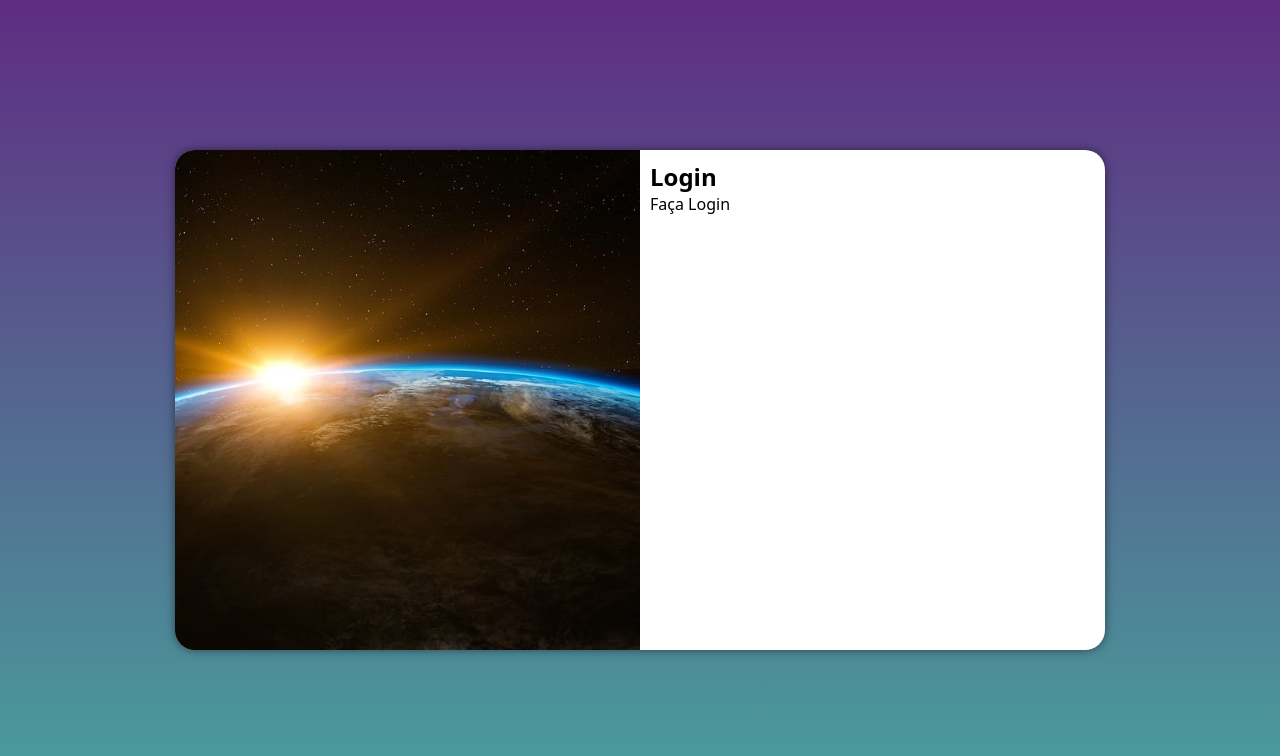
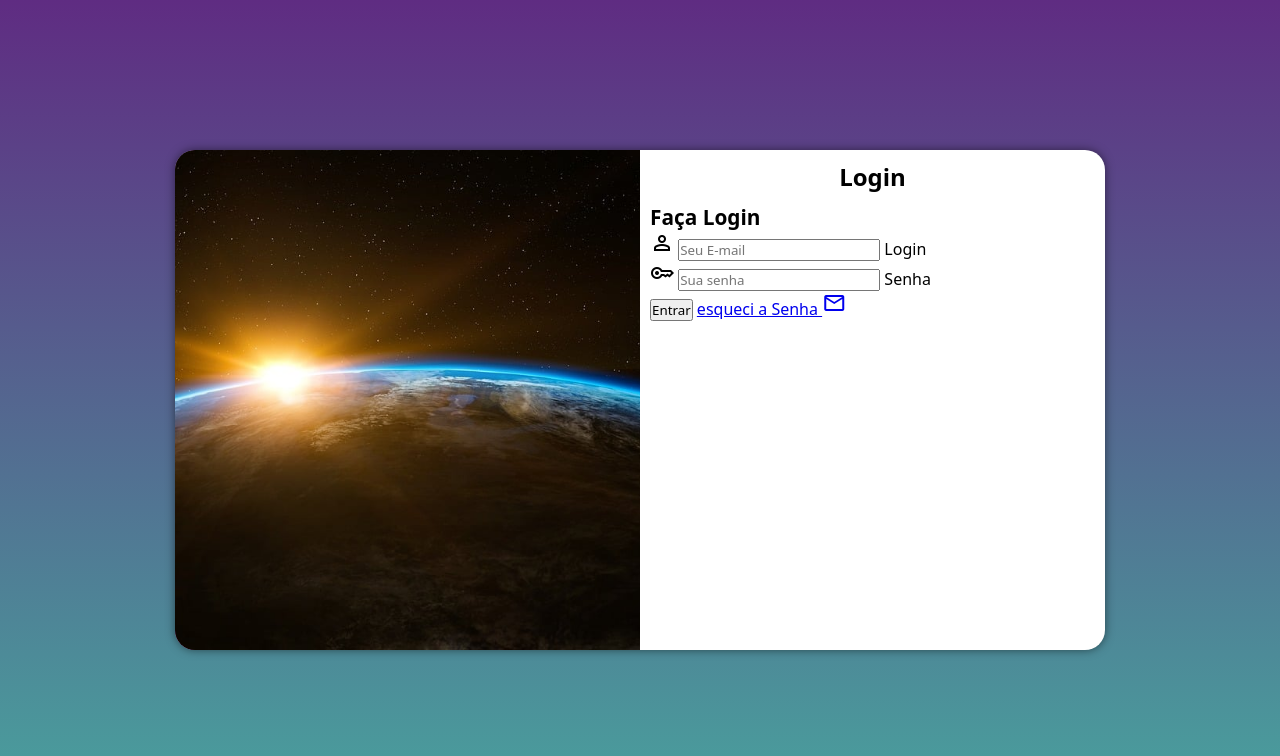
Before and after one commit to Donato-2020/projeto-login, a plain HTML site: page index.html in a window 1280 px wide. Drawn offline with nearby package versions, Linux system fonts and the light colour scheme.

Commit message:
Formulário adicionado

```diff
--- a/estilos/media-query.css
+++ b/estilos/media-query.css
@@ -1,4 +1,6 @@
 @charset "UTF-8";
+
+/* Tablets */
 
 @media screen and (min-width: 768px) and (max-width: 992px) {
     body {
@@ -10,17 +12,24 @@
     }
 
     section#login > div#imagem {
-        float: left;
+        float: right;
         width: 35%;
         height: 100%;
         background-position: center;
     }
 
     section#login > div#formulario {
-        float: right;
+        float: left;
         width: 65%;
     }
+
+    div#formulario > p {
+        font-size: 1.2em;
+        font-weight: bold;
+    }
 }
+
+/* PC e telas maiores*/
 
 @media screen and (min-width: 992px) {
     body {
@@ -42,4 +51,9 @@
         float: right;
         width: 50%;
     }
+
+    div#formulario > p {
+        font-size: 1.3em;
+        font-weight: bold;
+    }
 }
--- a/estilos/style.css
+++ b/estilos/style.css
@@ -32,7 +32,7 @@ section#login {
     overflow: hidden;
     transform: translate(-50%, -50%);
     background-color: white;
-    width: 250px;
+    width: 260px;
     height: 500px;
     border-radius: 20px;
     box-shadow: 0px 0px 10px rgba(0, 0, 0, 0.5);
@@ -51,3 +51,13 @@ section#login > div#formulario {
     display: block;
     padding: 10px;
 }
+
+div#formulario > h1 {
+    text-align: center;
+    margin-bottom: 10px;
+}
+
+div#formulario > p {
+    font-size: 0.8em;
+    font-weight: bold;
+}
--- a/index.html
+++ b/index.html
@@ -4,7 +4,7 @@
     <meta charset="UTF-8">
     <meta name="viewport" content="width=device-width, initial-scale=1.0">
     <link rel="stylesheet" href="estilos/style.css">
-    <link rel="stylesheet" href="estilos/media-query.css">
+    <link rel="stylesheet" href="estilos/media-query.css"><link href="https://fonts.googleapis.com/css2?family=Material+Symbols+Outlined" rel="stylesheet" />
     <title>Login</title>
 </head>
 <body>
@@ -16,7 +16,20 @@
             <div id="formulario">
                 <h1>Login</h1>
                 <p>Faça Login</p>
-                <form action="login.php" method="post"></form>
+                <form action="login.php" method="post" autocomplete="on">
+                    <div class="campo">
+                        <span class="material-symbols-outlined">person</span>
+                        <input type="email" name="login" id="ilogin" placeholder="Seu E-mail" autocomplete="email" required>
+                        <label for="ilogin">Login</label>
+                    </div>
+                    <div class="campo">
+                        <span class="material-symbols-outlined">key</span>
+                        <input type="password" name="senha" id="isenha" placeholder="Sua senha" autocomplete="current-password" minlength="8" maxlength="30" required>
+                        <label for="isenha">Senha</label>
+                    </div>
+                    <input type="submit" value="Entrar">
+                    <a href="esqueci.html">esqueci a Senha <span class="material-symbols-outlined">mail</span></a>
+                </form>
             </div>
         </section>
     </main>
```
